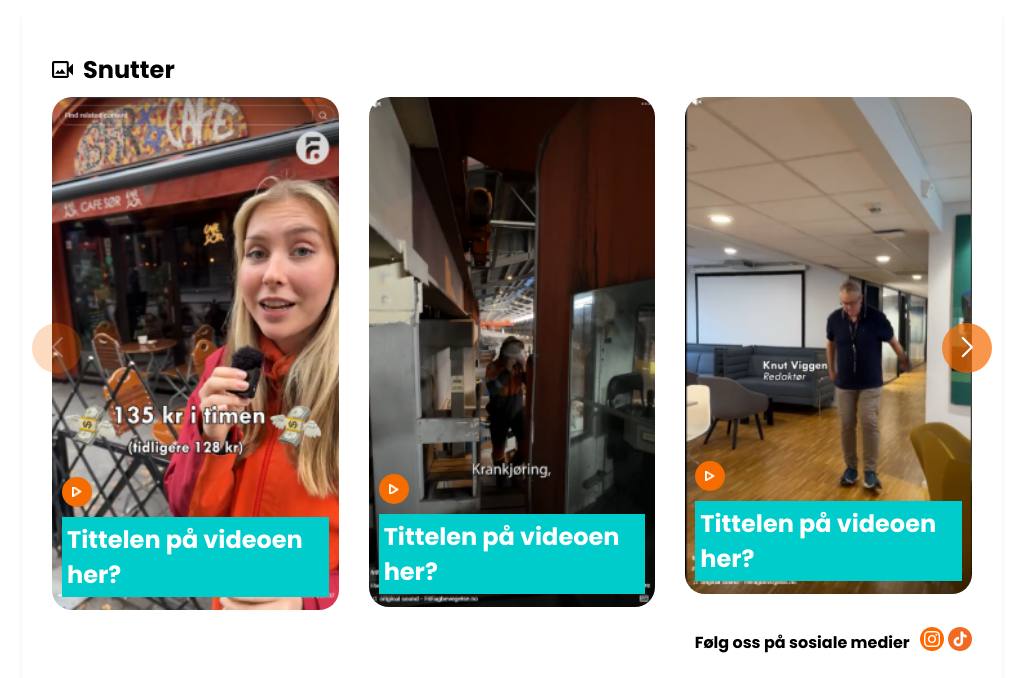
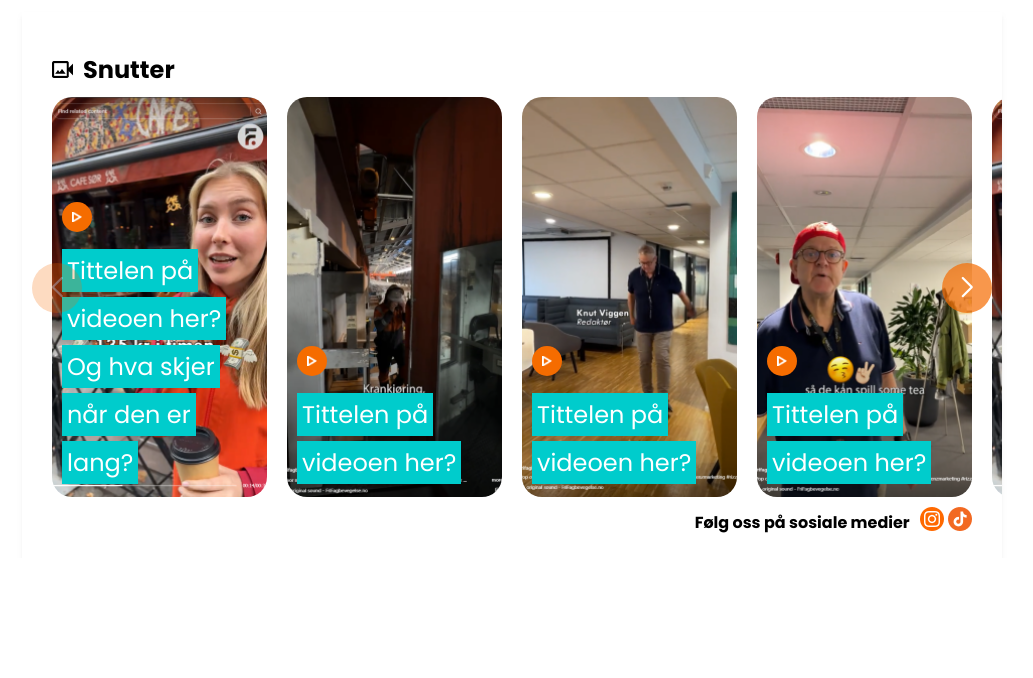
Before and after one commit to Ninuskaninus/Frifag-video-carousel, a plain HTML site: page index.html in a window 1280 px wide. Shown: the part 338-1016 px from the top of the page, without its empty margins (128-1161 px from the left). After the commit the page ends 896 px from the top, so only its background shows below. Drawn offline with nearby package versions, Linux system fonts and the light colour scheme.

Commit message:
Add files via upload

```diff
--- a/index.html
+++ b/index.html
@@ -23,7 +23,7 @@
         <div>
         <img src="/images/play_arrow.png" alt="">
         </div>
-        <h1>Tittelen på videoen her?</h1>
+        <span>Tittelen på videoen her? Og hva skjer når den er lang?</span>
       </div>
       <img src="/images/img1.png" alt="">
     </div>
@@ -32,7 +32,7 @@
         <div>
         <img src="/images/play_arrow.png" alt="">
         </div>
-        <h1>Tittelen på videoen her?</h1>
+        <span>Tittelen på videoen her?</span>
       </div>
       <img src="/images/img2.png" alt="">
     </div>
@@ -41,7 +41,7 @@
         <div>
         <img src="/images/play_arrow.png" alt="">
         </div>
-        <h1>Tittelen på videoen her?</h1>
+        <span>Tittelen på videoen her?</span>
       </div>
       <img src="/images/img3.png" alt="">
     </div>
@@ -50,7 +50,7 @@
         <div>
         <img src="/images/play_arrow.png" alt="">
         </div>
-        <h1>Tittelen på videoen her?</h1>
+        <span>Tittelen på videoen her?</span>
       </div>
       <img src="/images/img4.png" alt="">
     </div>
@@ -59,7 +59,7 @@
         <div>
         <img src="/images/play_arrow.png" alt="">
         </div>
-        <h1>Tittelen på videoen her?</h1>
+        <span>Tittelen på videoen her?</span>
       </div>
           <img src="/images/img1.png" alt="">
     </div>
@@ -68,7 +68,7 @@
         <div>
         <img src="/images/play_arrow.png" alt="">
         </div>
-        <h1>Tittelen på videoen her?</h1>
+        <span>Tittelen på videoen her?</span>
       </div>
       <img src="/images/img2.png" alt="">
     </div>
@@ -77,7 +77,7 @@
         <div>
         <img src="/images/play_arrow.png" alt="">
         </div>
-        <h1>Tittelen på videoen her?</h1>
+        <span>Tittelen på videoen her?</span>
       </div>
       <img src="/images/img3.png" alt="">
     </div>
@@ -86,7 +86,7 @@
         <div>
         <img src="/images/play_arrow.png" alt="">
         </div>
-        <h1>Tittelen på videoen her?</h1>
+        <span>Tittelen på videoen her?</span>
       </div>
       <img src="/images/img4.png" alt="">
     </div>
--- a/styles.css
+++ b/styles.css
@@ -41,7 +41,8 @@ main{
 
 .video-slide{
   width: 100%;
-  height: 100%;
+  max-width: 220px;
+  height: 400px;
   position: relative;
   border-radius: 20px;
 }
@@ -99,6 +100,7 @@ main{
   width: 30px;
   height: 30px;
   border-radius: 50%;
+  margin-bottom: 15px;
   cursor: pointer;
   background-color: #F56C00;
   display: flex;
@@ -106,15 +108,19 @@ main{
   align-items: center;
 }
 
-.video-play h1{
+.video-play span{
   background-color: #00CCCC;
-  padding: 5px;
   color: #FFF;
   margin: 10px 0;
   font-size: 24px;
-  display: inline-block;
-  width: fit-content;
-  max-width: max-content;
+  display: inline;
+  padding: 5px;
+  line-height: 2;
+  box-decoration-break: clone;
+}
+
+.video-play span::before{
+  padding: 5px;
 }
 
 .video-some-strip{
--- a/swiper.js
+++ b/swiper.js
@@ -3,7 +3,7 @@
   loop: false,
   slidesPerView: 1,
   slidesPerGroup: 1,
-    spaceBetween: 30,
+    spaceBetween: 20,
     breakpoints: {
       320: {
         slidesPerView: 1,
@@ -14,8 +14,8 @@
         slidesPerGroup: 1,
       },
       1024: {
-        slidesPerView: 3,
-        slidesPerGroup: 3,
+        slidesPerView: 4,
+        slidesPerGroup: 4,
       }
     },
 
```
